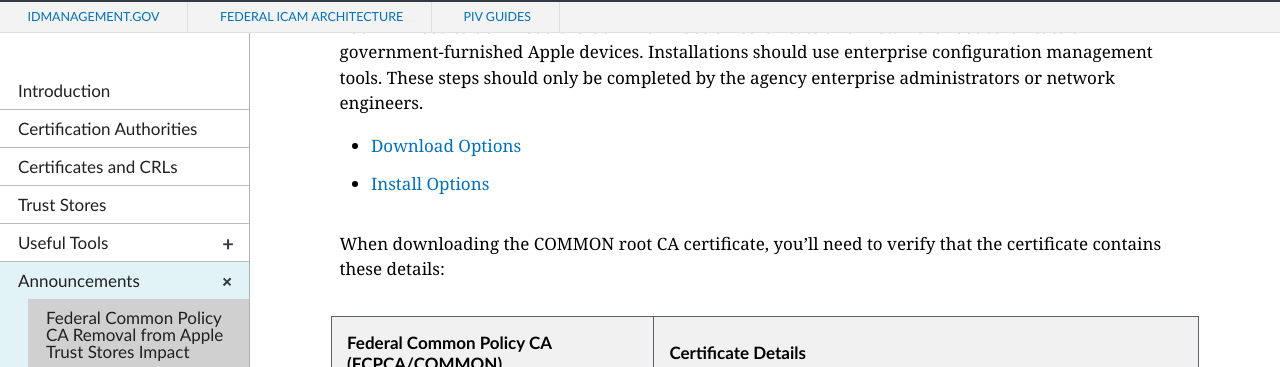
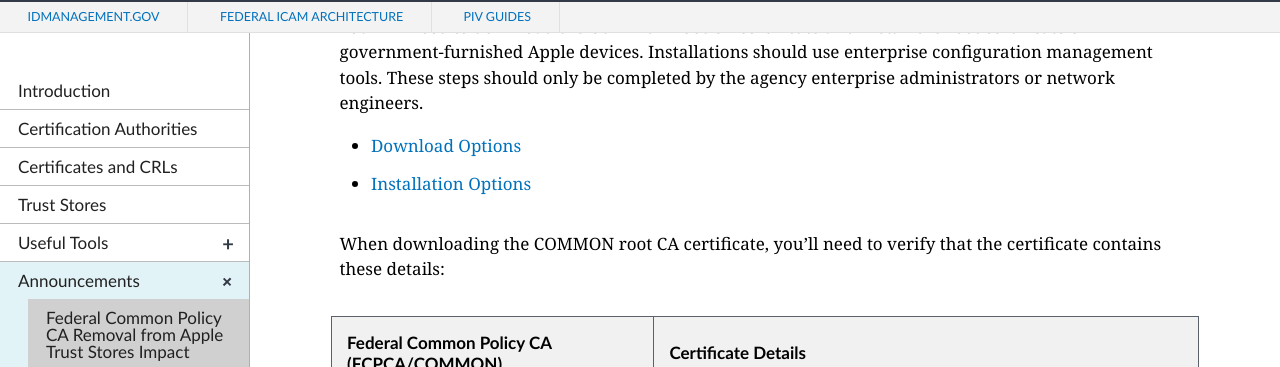
Before and after one commit to GSA/fpki-guides, a Jekyll site: the page built from _announcements/01_apple_common_removal.md, in a window 1280 px wide and 900 px high, scrolled down 2357 px. Shown: the part 88-455 px from the top of the window. Built offline with Jekyll 4.4.1, drawn with Linux system fonts in a browser that asks for light colours; nearby versions of some CDN libraries; library files that are not in the unit come from our copies.

Commit message:
Update 01_apple_common_removal.md
Minor tweak.

```diff
--- a/_announcements/01_apple_common_removal.md
+++ b/_announcements/01_apple_common_removal.md
@@ -67,7 +67,7 @@ You can mitigate the risk to government missions, intranets, applications, and g
 You will need to download the COMMON root CA certificate **and** install the root certificate on government-furnished Apple devices.  Installations should use enterprise configuration management tools.  These steps should only be completed by the agency enterprise administrators or network engineers.
 
 * [Download Options](#download-options)
-* [Install Options](#install-options)
+* [Installation Options](#installation-options)
 
 When downloading the COMMON root CA certificate, you'll need to verify that the certificate contains these details:
 
```
